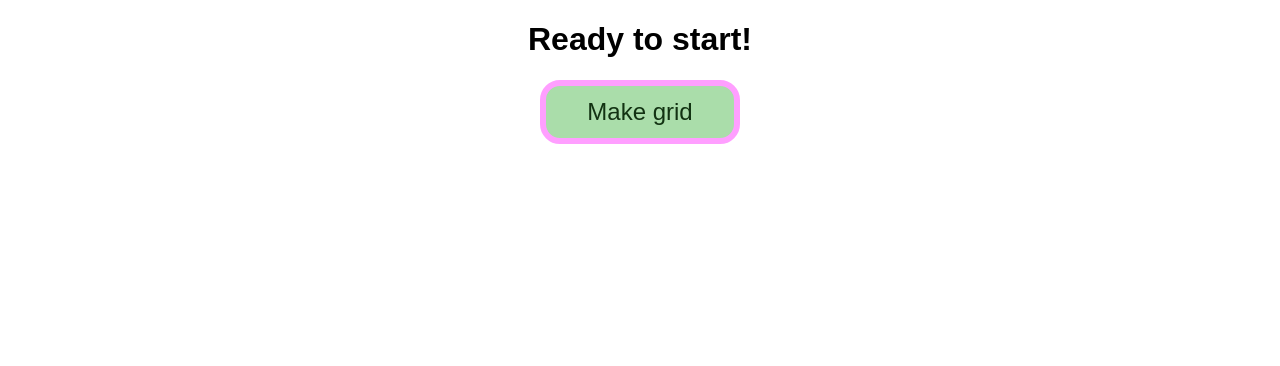
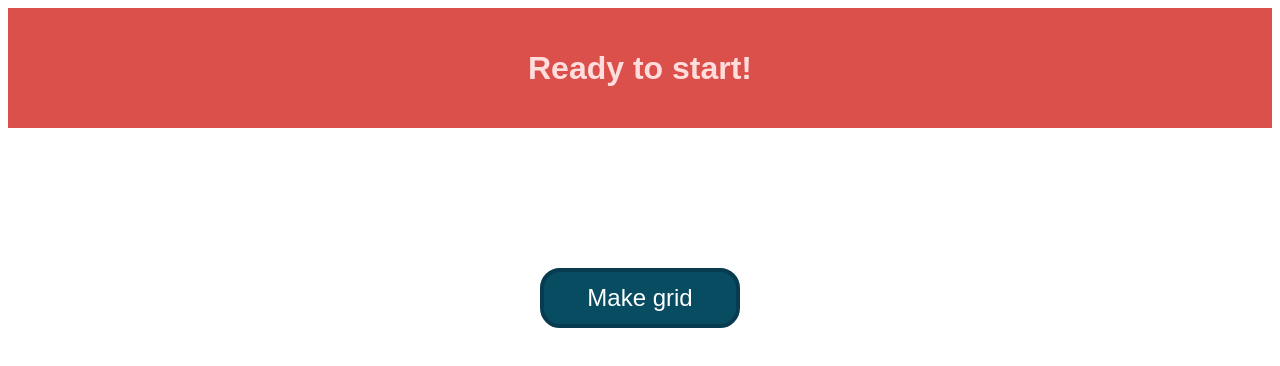
Before and after one commit to JustinVx/etch-a-sketch, a plain HTML site: page index.html in a window 1280 px wide. Drawn offline with nearby package versions, Linux system fonts and the light colour scheme.

Commit message:
Changed the look of the page.

```diff
--- a/etch-script.js
+++ b/etch-script.js
@@ -1,5 +1,6 @@
 jQuery(document).ready(function() {
   $('.title-message').html("<h1>Ready to start!</h1>");
+  var black_blocks = 0;
 
   function create_blocks(amount, row_length) {
     var count = 0;
@@ -11,18 +12,20 @@ jQuery(document).ready(function() {
     $('.grid').css("width", row_length*20 + "px")
   }
 
+  function count_black(){
+    black_blocks++;
+    $('.title-message').html("<h1>Amount of black blocks: " + black_blocks + "</h1>");
+  }
+
   $('button').click(function(){
     $('.title-message').html("<h1>Grid created!</h1>");
     $(this).remove();
     create_blocks(400, 20);
   })
 
-  /*$('.block').hover(function(){
-    $('.block').css("background-color", "black");
-  })*/
-
   $(document).on('mouseenter', '.block', function() {
     $(this).css("background-color", "black");
+    count_black();
   });
 
 })
--- a/etch-stylesheet.css
+++ b/etch-stylesheet.css
@@ -3,10 +3,18 @@ html {
   margin: 0 auto;
 }
 
+.title-wrapper {
+  display: flex;
+  background-color: #DB504A;
+  height: 120px;
+  margin: 0 0 40px 0;
+}
+
 .title-message {
   margin: auto;
   text-align: center;
-  width: 400px;
+  width: 500px;
+  color: #ffdddd;
 }
 
 .button-wrapper {
@@ -18,16 +26,17 @@ button {
   text-align: center;
   width: 200px;
   font-size: 18pt;
-  background-color: #aaddaa;
-  color: #123212;
+  background-color: #084C61;
+  color: white;
   padding: 12px 40px;
-  border: 6px solid #ff9fff;
+  border: 4px solid #073B50;
   border-radius: 20px;
+  margin-top: 100px;
 }
 
 button:hover {
-  background-color: #88ee88;
-  border: 4px solid #ffbbff;
+  background-color: #DB504A;
+  border: 5px solid #CA4039;
 }
 
 .grid {
--- a/index.html
+++ b/index.html
@@ -9,7 +9,9 @@
     <script src="etch-script.js"></script>
   </head>
   <body>
-    <div class="title-message"><h1>Javascript is not working!</h1></div>
+    <div class="title-wrapper">
+      <div class="title-message"><h1>Javascript is not working!</h1></div>
+    </div>
     <div class="button-wrapper"><button>Make grid</button></div>
     <div class="grid"></div>
 
```
